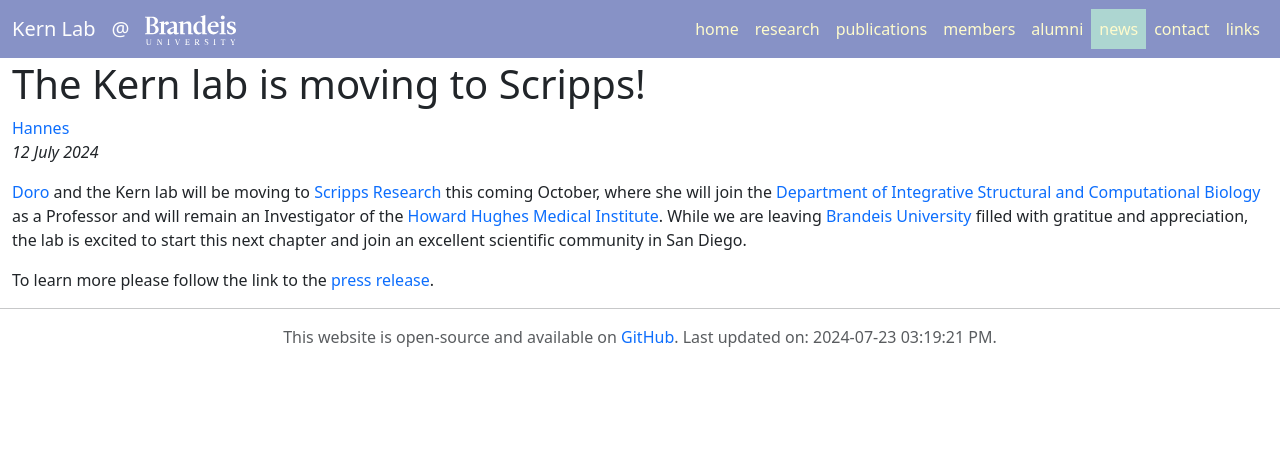
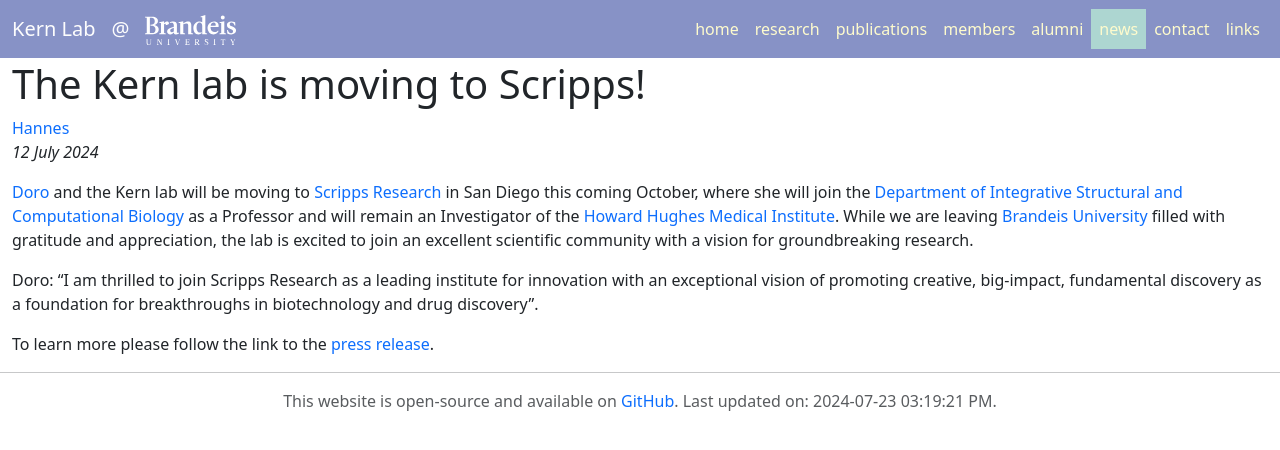
Before and after one commit to kernlab-scripps/kernlab-scripps.github.io, a Jekyll site: the page built from _posts/2024-07-12-Scripps.md, in a window 1280 px wide. Shown: the top 450 px of the page. Built offline with Jekyll 4.4.1, drawn with Linux system fonts in a browser that asks for light colours.

Commit message:
Scripps news, paper TOC and JA masters update

```diff
--- a/_data/alumni.yml
+++ b/_data/alumni.yml
@@ -9,7 +9,7 @@
 ##  website: URL to current job (mainly used for PIs)
 
 - name: Julia Apitz
-  position: Graduate Student
+  position: Master Student
   startdate: 202305
   enddate: 202407
 
--- a/_data/publications.yml
+++ b/_data/publications.yml
@@ -23,7 +23,7 @@
 
 - citation: "Wayment-Steele HK<sup>#</sup>, Otten R<sup>#</sup>, Pitsawong W<sup>#</sup>, Ojoawo A<sup>#</sup>, Glaser A, Calderone LA & Kern D. The conformational landscape of fold-switcher KaiB is tuned to the circadian rhythm timescale. *bioRxiv* **2024**"
   date: 20240603
-  ##image: "/static/img/publications/"
+  image: "/static/img/publications/Wayment-Steele_KaiB_landscape.png"
   ##pmid: 37956700
   ##pmcid: PMC10808063
   doi: 10.1101/2024.06.03.597139
@@ -35,7 +35,7 @@
 
 - citation: "Stadnicki EJ, Ludewig H, Ramasamy PK, Wang X, Qiao Y, Kern D & Bradshaw N. Dual-Action Kinase Inhibitors Control p38α MAP Kinase Threonine Dephosphorylation. *bioRxiv* **2024**"
   date: 20240515
-  image: "/static/img/publications/p38a_Emily_Hannes_2024.tif"
+  image: "/static/img/publications/p38a_Emily_Hannes_2024.png"
   ##pmid: 37956700
   ##pmcid: PMC10808063
   doi: 10.1101/2024.05.15.594272
--- a/_posts/2024-07-12-Scripps.md
+++ b/_posts/2024-07-12-Scripps.md
@@ -5,6 +5,9 @@
 group: news
 ---
 
-<a href="/member/#Dorothee+Kern">Doro</a> and the Kern lab will be moving to <a href="https://www.scripps.edu">Scripps Research</a> this coming October, where she will join the <a href="https://www.scripps.edu/science-and-medicine/research-departments/integrative-structural-and-computational-biology/">Department of Integrative Structural and Computational Biology</a> as a Professor and will remain an Investigator of the <a href="https://www.hhmi.org">Howard Hughes Medical Institute</a>. While we are leaving <a href="https://www.brandeis.edu">Brandeis University</a> filled with gratitue and appreciation, the lab is excited to start this next chapter and join an excellent scientific community in San Diego.
+<a href="/member/#Dorothee+Kern">Doro</a> and the Kern lab will be moving to <a href="https://www.scripps.edu">Scripps Research</a> in San Diego this coming October, where she will join the <a href="https://www.scripps.edu/science-and-medicine/research-departments/integrative-structural-and-computational-biology/">Department of Integrative Structural and Computational Biology</a> as a Professor and will remain an Investigator of the <a href="https://www.hhmi.org">Howard Hughes Medical Institute</a>. While we are leaving <a href="https://www.brandeis.edu">Brandeis University</a> filled with gratitude and appreciation, the lab is excited to join an excellent scientific community with a vision for groundbreaking research.
+
+Doro: "I am thrilled to join Scripps Research as a leading institute for innovation with an exceptional vision of promoting creative, big-impact, fundamental
+discovery as a foundation for breakthroughs in biotechnology and drug discovery”.
 
 To learn more please follow the link to the <a href="https://www.scripps.edu/news-and-events/press-room/2024/20240708-new-scripps-faculty.html">press release</a>.
```
Also changed, not shown: static/img/publications/Wayment-Steele_KaiB_landscape.png (added), static/img/publications/p38a_Emily_Hannes_2024.png (added).
